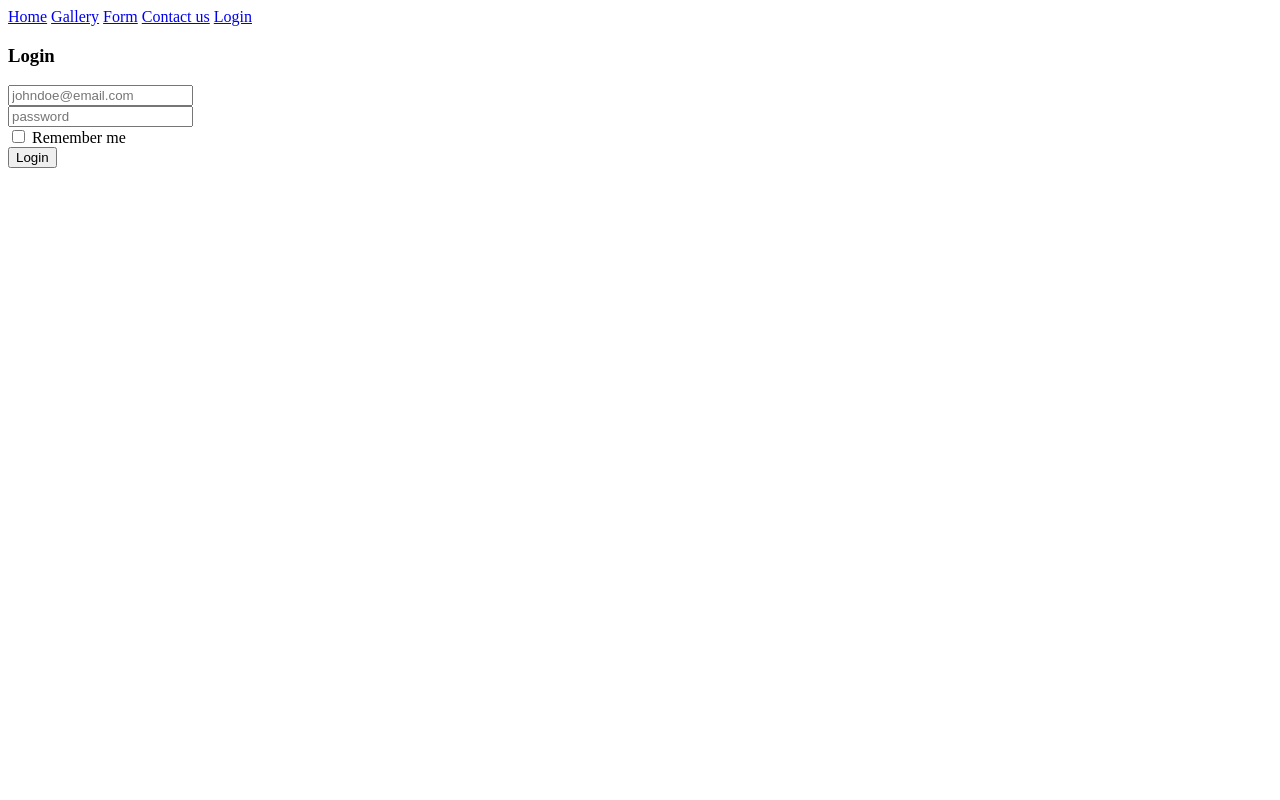
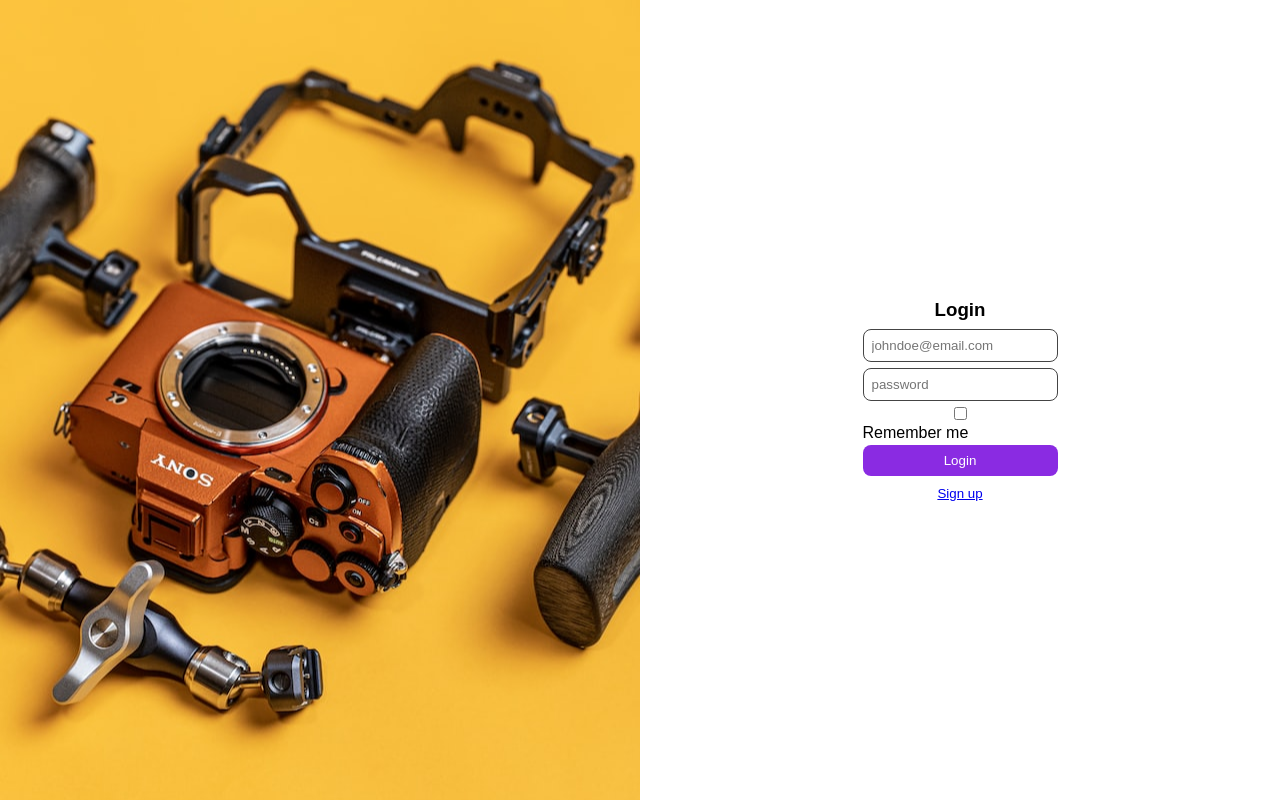
Before and after one commit to gondiski/html-practice, a plain HTML site: page login.html in a window 1280 px wide. Drawn offline with Linux system fonts and the light colour scheme.

Commit message:
Add styling to login page

```diff
--- a/login.html
+++ b/login.html
@@ -5,24 +5,37 @@
     <meta http-equiv="X-UA-Compatible" content="IE=edge">
     <meta name="viewport" content="width=device-width, initial-scale=1.0">
     <title>Login</title>
+    <link rel="stylesheet" href="signup.css">
 </head>
 <body>
     <!-- menu  -->
     <!-- html tag for navigation -->
-    <nav>
-        <!-- Creates a link  -->
+    <!--<nav>
         <a href="./index.html">Home</a>
         <a href="./gallery.html">Gallery</a>
         <a href="./forms.html">Form</a>
         <a href="./contact.html">Contact us</a>
         <a href="./login.html">Login</a>
-    </nav>
-    <h3>Login</h3>
+    </nav>-->
+   <main>
+    <section class="left">
+
+    </section>
+    <section class="right">
+        <h3>Login</h3>
     <form action="">
         <input type="email" placeholder="johndoe@email.com" required><br/>
         <input type="password" placeholder="password" required><br/>
         <input type="checkbox" name="" id=""> <label for="">Remember me</label><br/>
         <button>Login</button>
     </form>
+    <p>
+        <small>
+            <a href="./signup.html">Sign up</a>
+        </small>
+    </p>
+    </section>
+   </main>
+
 </body>
 </html>
--- a/signup.css
+++ b/signup.css
@@ -16,6 +16,7 @@ main{
     width: 50%;
     height: 100vh;
     background-image: url("./venti-views-DPk9eGd9Ft4-unsplash.jpg");
+    background-position: center;
 }
 .right{
     display: flex;
@@ -55,10 +56,12 @@ button{
     color: white;
     border-radius: 8px;
     border:none;
+    transition: cubic-bezier(0.075, 0.82, 0.165, 1);
 }
 button:hover{
     color: blueviolet;
     background-color: #fff;
     cursor: pointer;
     box-shadow: 0 1px 1px rgba(0,0,0,0.2);
+    transition: ease-in-out;
 }
```
Also changed, not shown: signup.html (+5 -0 lines).
